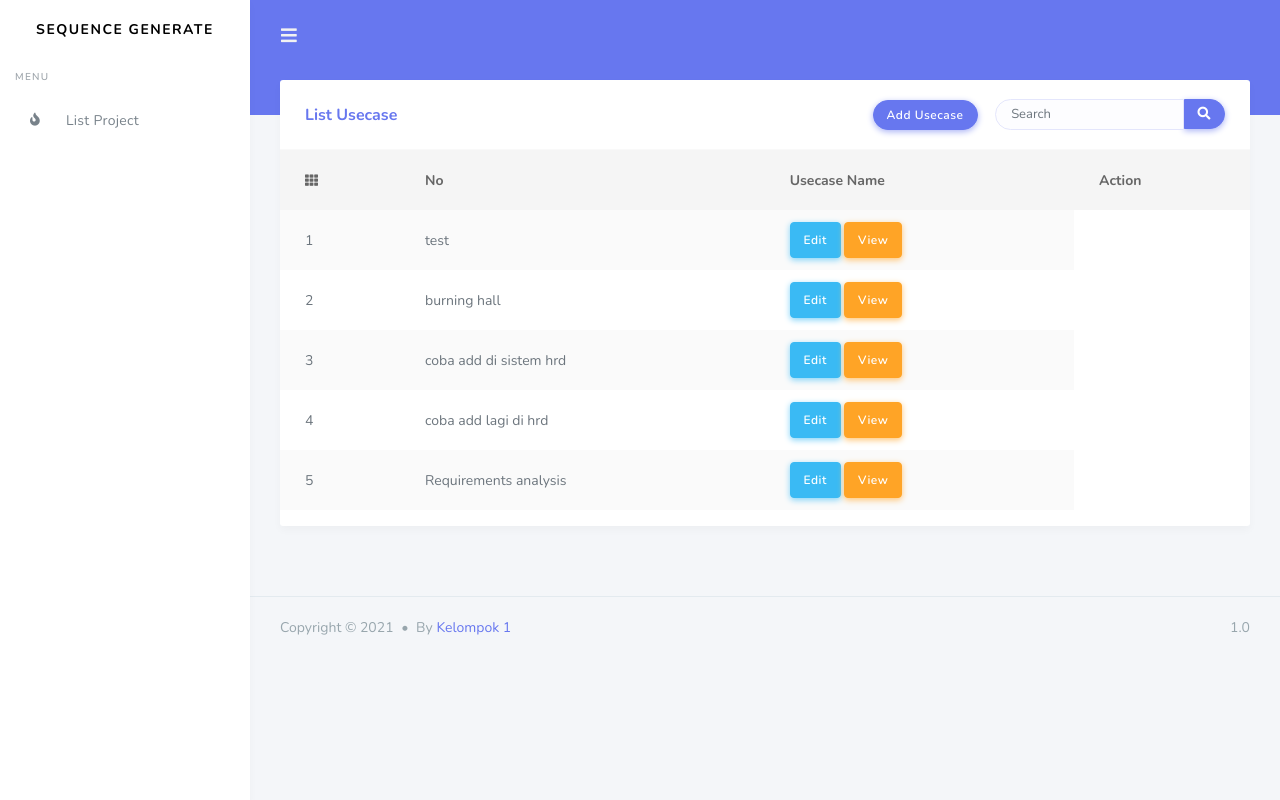
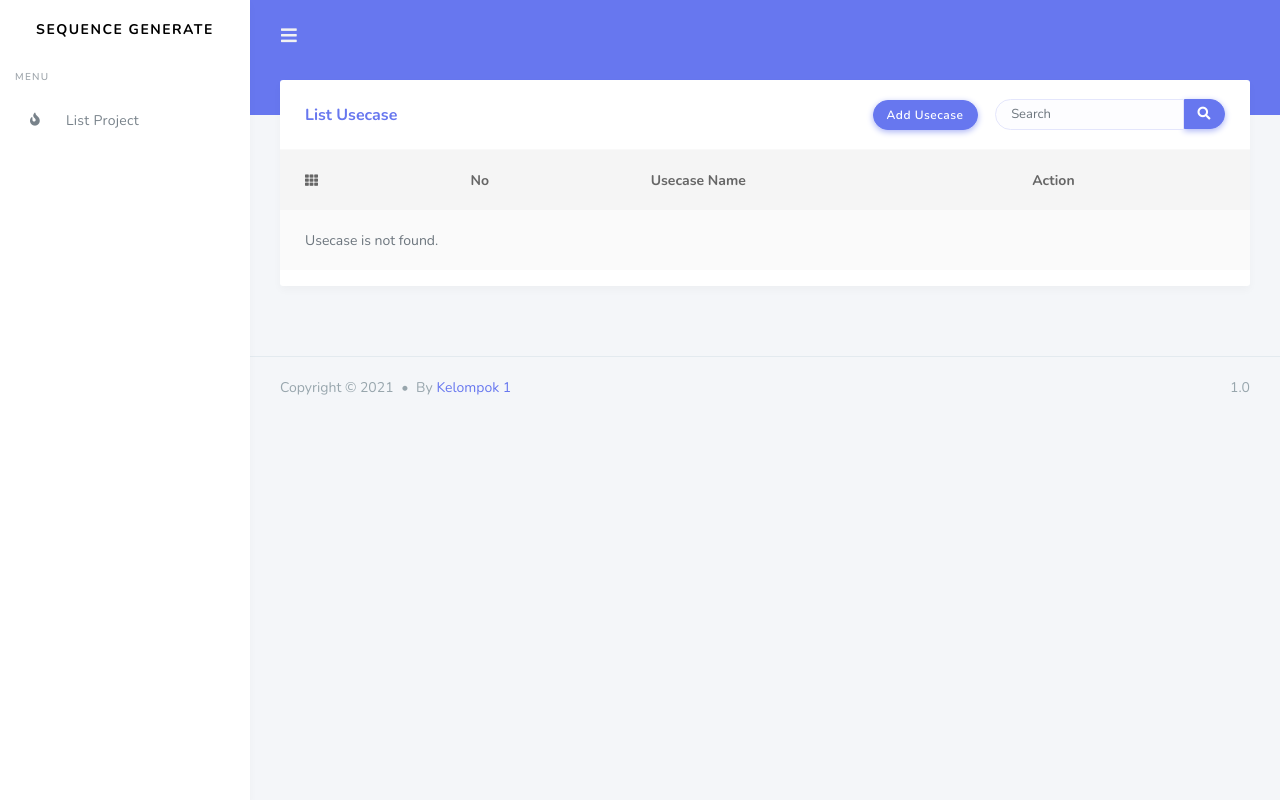
Before and after one commit to AgileRE-2021/UseCaseSpecToSequence, a Django app: page /generation/33/usecase in a window 1280 px wide. Run offline with Django 3.2, Linux system fonts and the light colour scheme; data comes from the database, SQL or seed files in the repository; both versions use the stored data as it was after the commit; some libraries are stand-ins or nearby versions.

Commit message:
add usecase (belum fix)

```diff
--- a/Sequenceproject/forms.py
+++ b/Sequenceproject/forms.py
@@ -7,9 +7,10 @@ from generation.models import Project, Usecase
 class ProjectForm(forms.ModelForm):
     class Meta:
         model = Project
-        fields = "__all__"
+        fields = '__all__'
 
 class UsecaseForm(forms.ModelForm):
     class Meta:
         model = Usecase
-        fields = "__all__"
+        fields = '__all__'
+        exclude = ('project',)
--- a/generation/views.py
+++ b/generation/views.py
@@ -18,6 +18,7 @@ def tambah_proyek(request):
     if request.method == 'POST':
         form = ProjectForm(request.POST)
         if form.is_valid():
+            print(form)
             try:
                 form.save()
                 return redirect('/generation')
@@ -43,9 +44,8 @@ def ganti_proyek(request, id):
     return render(request, 'index.html', {'proyek': proyek})
 
 def usecase(request, id):
-    usecase = Usecase.objects.filter(project=id)
     proyek = Project.objects.get(project_id=id)
-    tasks = Usecase.objects.all()
+    tasks = Usecase.objects.filter(project=id)
     context = {
         'proyek': proyek,
         'project_id': id,
@@ -54,17 +54,18 @@ def usecase(request, id):
     return render(request,'list usecase.html', context)
 
 def tambah_usecase(request, id):
-    usecase = Usecase.objects.filter(project=id)
     proyek = Project.objects.get(project_id=id)
     form = UsecaseForm()
     if request.method == 'POST':
         form = UsecaseForm(request.POST)
+        print()
         if form.is_valid():
             formulir = form.save(commit=False)
             formulir.project = proyek
             formulir.save()
             return redirect('/generation/'+str(id)+'/usecase')
         else:
+            print(form.errors)
             return redirect('/generation/'+str(id)+'/usecase')
     else:
         form = UsecaseForm()
--- a/templates/list usecase.html
+++ b/templates/list usecase.html
@@ -248,10 +248,11 @@
         </div>
         <div class="modal-body">
 
-          <form method="post" action="/generation/{{proyek.project_id}}/tambah_usecase">
+          <form enctype="multipart/form-data" method="post" action="/generation/{{proyek.project_id}}/tambah_usecase">
             {% csrf_token %}
             <div class="form-group">
-              <label for="recipient-name" class="col-form-label">Name Usecase:</label>
+              <input name="project" type="hidden" value="{{form.project}}">
+              <label for="recipient-name" class="col-form-label">Usecase Name:</label>
               <input required name="usecase_name" type="text" class="form-control" id="recipient-name">{{ form.usecase_name }}
             </div>
 
```
Also changed, not shown: db.sqlite3.
